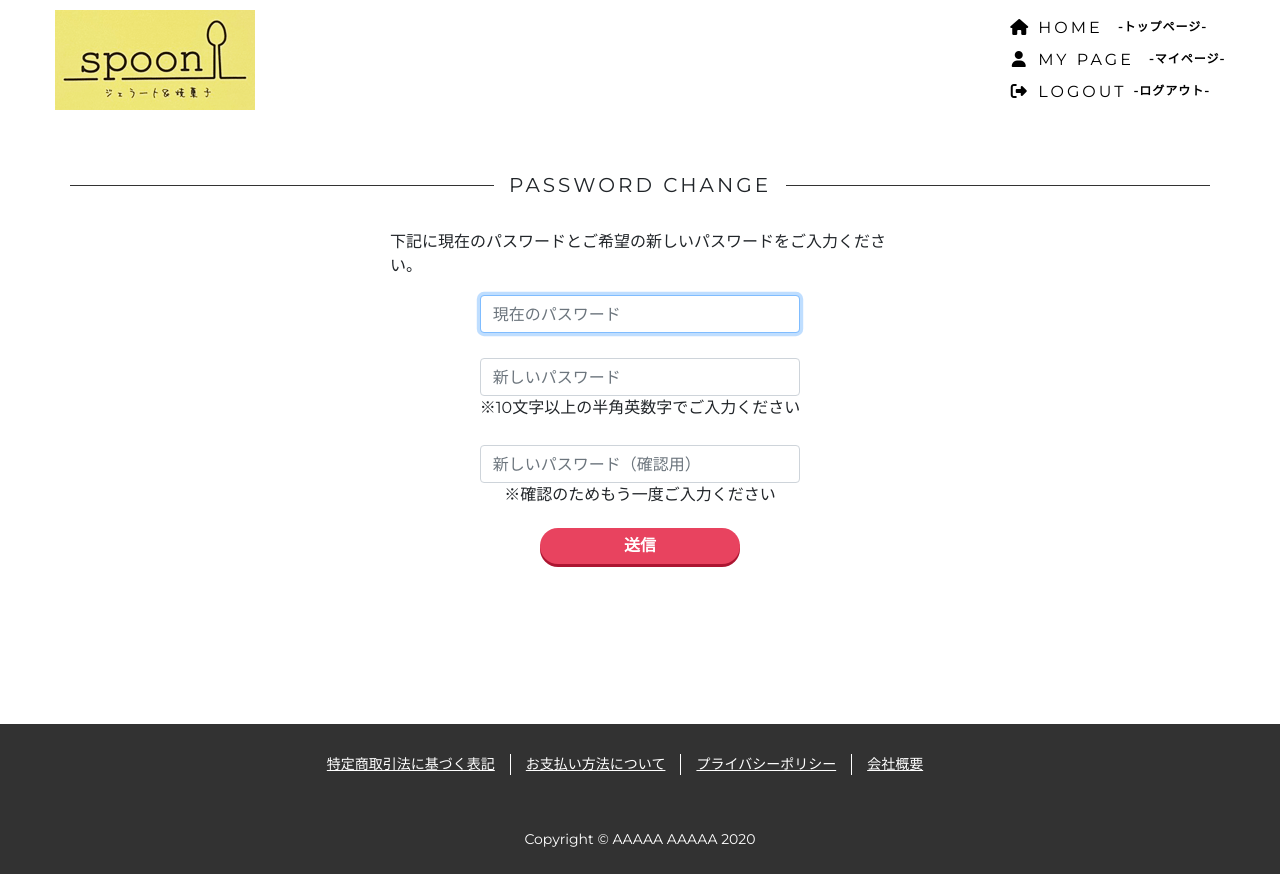
After one commit to tomizawa0214/spoon, a Django app: page /accounts/password_change/ in a window 1280 px wide. The commit adds this page. Run offline with Django 3.2, Linux system fonts and the light colour scheme; the visitor is signed in with stand-in values (Sample User, id 1); some libraries are stand-ins or nearby versions.

Commit message:
パスワード変更手続き追加

```diff
--- a/accounts/templates/accounts/login.html
+++ b/accounts/templates/accounts/login.html
@@ -7,7 +7,7 @@
 </div>
 
 <div class="login col-12">
-    <p>アカウントをお持ちでない場合は、<span>こちら</span>から会員登録をお願いします</p>
+    <p>アカウントをお持ちでない場合は、<a href="{% url 'account_signup' %}">こちら</a>から会員登録をお願いします</p>
     <form method="POST" class="login__form">
         {% csrf_token %}
         <div class="login__form--item form-label-group">
--- /dev/null
+++ b/accounts/templates/accounts/password_change.html
@@ -0,0 +1,42 @@
+{% extends "app/base.html" %}
+{% load widget_tweaks %}
+
+{% block content %}
+<div class="signup-title">
+    <span>PASSWORD CHANGE</span>
+</div>
+
+<div class="login col-12">
+    <p>下記に現在のパスワードとご希望の新しいパスワードをご入力ください。</p>
+    <form method="POST" class="login__form">
+        {% csrf_token %}
+
+    <form method="POST" class="login__form">
+        {% csrf_token %}
+        <table class="mx-auto">
+            <tr>
+                <td class="pb-4">
+                    {% render_field form.old_password class="form-control" placeholder="現在のパスワード" %}
+                </td>
+            </tr>
+            <tr>
+                <td class="pb-4">
+                    {% render_field form.new_password1 class="form-control" placeholder="新しいパスワード" %}
+                    <!-- <span id="password">{% render_field form.password1 class="form-control" placeholder="パスワード" %}</span> -->
+                    <span>※10文字以上の半角英数字でご入力ください</span>
+                </td>
+            </tr>
+            <tr>
+                <td>
+                    {% render_field form.new_password2 class="form-control" placeholder="新しいパスワード（確認用）" %}
+                    <span>※確認のためもう一度ご入力ください</span>
+                </td>
+            </tr>
+        </table>
+        {% for field in form %}
+            {{ field.errors }}
+        {% endfor %}
+        <button type="submit" class="btn rounded-pill" ontouchstart="">送信</button>
+    </form>
+</div>
+{% endblock %}
--- a/accounts/templates/accounts/profile.html
+++ b/accounts/templates/accounts/profile.html
@@ -34,8 +34,8 @@
             </tr>
         </tbody>
     </table>
-    <p class="text-left">パスワードの変更手続きはこちら</p>
-    <p class="text-left">会員サービスの退会手続きはこちら</p>
+    <a class="text-left" href="{% url 'password_change' %}">パスワードの変更手続きはこちら</a><br>
+    <a class="text-left" href="">会員サービスの退会手続きはこちら</a><br>
     <a class="btn rounded-pill" href="{% url 'profile_edit' %}" ontouchstart="">
         <i class="fas fa-user-edit fa-fw" aria-hidden="true"></i>編集
     </a>
--- a/accounts/urls.py
+++ b/accounts/urls.py
@@ -2,6 +2,8 @@ from django.urls import path
 from accounts import views
 
 urlpatterns = [
+    path('password_change/', views.PasswordChangeView.as_view(), name='password_change'),
+    path('password_change/done/', views.PasswordChangeDoneView.as_view(), name='password_change_done'),
     path('signup/complete/<token>/', views.SignupCompleteView.as_view(), name='account_signup_complete'),
     path('signup/done/', views.SignupDoneView.as_view(), name='account_signup_done'),
     path('signup/confirm/', views.SignupConfirmView.as_view(), name='account_signup_confirm'),
--- a/accounts/views.py
+++ b/accounts/views.py
@@ -5,13 +5,25 @@ from accounts.models import CustomUser
 from allauth.account import views
 from django.conf import settings
 from django.contrib.auth import get_user_model
+from django.contrib.auth.forms import PasswordChangeForm
+from django.contrib.auth.views import PasswordChangeView, PasswordChangeDoneView
 from django.contrib.auth.mixins import LoginRequiredMixin
 from django.contrib.sites.shortcuts import get_current_site
 from django.core.signing import BadSignature, SignatureExpired, loads, dumps
 from django.http import Http404, HttpResponseBadRequest
 from django.template.loader import render_to_string
+from django.urls import reverse_lazy
 User = get_user_model()
 
+
+class PasswordChangeView(LoginRequiredMixin, PasswordChangeView):
+    template_name = 'accounts/password_change.html'
+    form_class = PasswordChangeForm
+    success_url = reverse_lazy('password_change_done')
+
+
+class PasswordChangeDoneView(LoginRequiredMixin, PasswordChangeDoneView):
+    template_name = 'accounts/password_change_done.html'
 
 class SignupCompleteView(View):
     def get(self, request, *args, **kwargs):
@@ -89,9 +101,6 @@ class SignupConfirmView(View):
 class SignupView(views.SignupView):
     template_name = 'accounts/signup.html'
     form_class = SignupUserForm
-
-    # def post(self, *args, **kwargs):
-    #     return redirect('account_signup_confirm')
 
     def post(self, request, *args, **kwargs):
         form = SignupUserForm(request.POST or None)
--- a/app/static/css/_profile.scss
+++ b/app/static/css/_profile.scss
@@ -46,7 +46,7 @@
       padding: 16px 24px;
     }
   }
-  a, button {
+  button {
     @include button;
   }
 }
--- a/app/static/css/style.css
+++ b/app/static/css/style.css
@@ -1364,7 +1364,7 @@ label img {
   padding: 16px 24px;
 }
 
-.profile a, .profile button {
+.profile button {
   position: relative;
   width: 200px;
   margin-top: 20px;
@@ -1378,18 +1378,18 @@ label img {
   transition: .3s;
 }
 
-.profile a:hover, .profile button:hover {
+.profile button:hover {
   color: #fff;
   opacity: .7;
 }
 
-.profile a:active, .profile button:active {
+.profile button:active {
   top: 3px;
   -webkit-box-shadow: none;
           box-shadow: none;
 }
 
-.profile a i, .profile button i {
+.profile button i {
   margin: 0 8px 0 0;
 }
 
```
Also changed, not shown: accounts/templates/accounts/password_change_done.html (added, +9 -0 lines).
